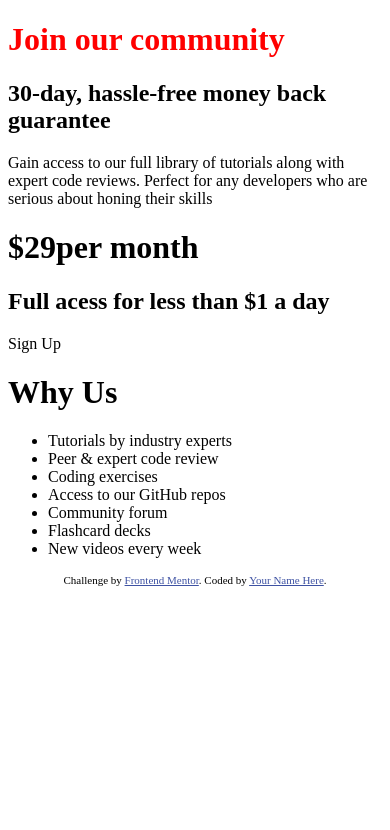
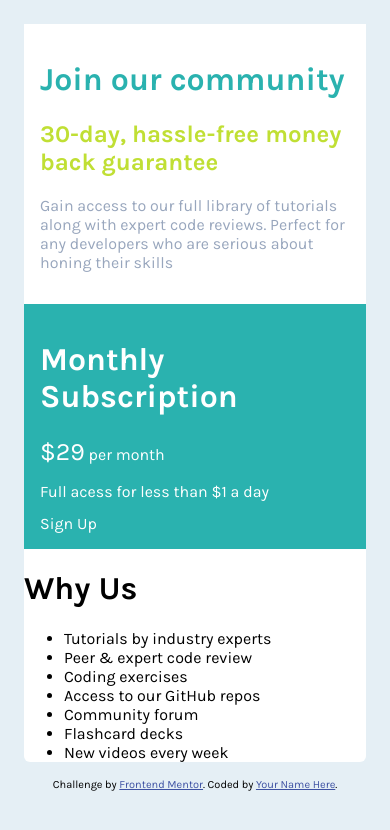
Before and after one commit to mel-tse/single-price-grid-component, a website: page index.html in a window 390 px wide. Drawn offline with Linux system fonts and the light colour scheme.

Commit message:
styled index mobile

```diff
--- a/index.html
+++ b/index.html
@@ -6,6 +6,7 @@
 
   <link rel="icon" type="image/png" sizes="32x32" href="./images/favicon-32x32.png">
   <link rel="stylesheet" href="css/main.css" />
+  <link href="https://fonts.googleapis.com/css?family=Karla:400,700&display=swap" rel="stylesheet">
 
 
   <title>Frontend Mentor | Single Price Grid Component</title>
@@ -17,11 +18,12 @@
   </style>
 </head>
 <body>
+  <div class="container">
     <div class="cta">
       <h1 class="cta__heading">
           Join our community
       </h1>
-    <h2>
+      <h2 class="cta__subheading">
           30-day, hassle-free money back guarantee
       </h2>
       <p>
@@ -29,7 +31,11 @@
       </p>
     </div>
     <div class="subscription">
-    <h1 class="subscription__heading"><span>$29</span>per month</h1>
+      <h1 class="subscription__heading">monthly subscription</h1>
+      <p>
+      <span>$29</span>
+        per month
+      </p>
       <h2>
         Full acess for less than $1 a day
       </h2>
@@ -51,6 +57,7 @@
         <li>New videos every week</li>
       </ul>
     </div>
+  </div>
   <footer>
     <p class="attribution">
       Challenge by <a href="https://www.frontendmentor.io?ref=challenge" target="_blank">Frontend Mentor</a>.
--- a/scss/global.scss
+++ b/scss/global.scss
@@ -0,0 +1,13 @@
+body {
+    font-family: Karla;
+    padding: 1em;
+    background: $gray;
+    p {
+        font-size: $Body;
+    }
+}
+.container {
+    background: white;
+    height: fit-content;
+    border-radius: 6px;
+}
--- a/scss/layout/hero.scss
+++ b/scss/layout/hero.scss
@@ -1,5 +1,13 @@
 .cta {
+    background: white;
+    padding: 1em;
     &__heading {
-        color: $red;
+        color: $aqua;
+    }
+    &__subheading {
+        color: $lime;
+    }
+    p {
+        color: $silver;
     }
 }
--- /dev/null
+++ b/scss/layout/subscription.scss
@@ -0,0 +1,15 @@
+.subscription {
+    background: $aqua;
+    color: white;
+    padding: 1em;
+    &__heading {
+        text-transform: capitalize;
+    }
+    span {
+        font-size: 25px;
+    }
+    h2 {
+        font-size: 16px;
+        font-weight: 400;
+    }
+}
--- a/scss/main.scss
+++ b/scss/main.scss
@@ -3,5 +3,6 @@
 @import '../scss/mixins.scss';
 
 // layout
-@import
+@import '../scss/global.scss';
 @import '../scss/layout/hero.scss';
+@import '../scss/layout/subscription.scss';
```
Also changed, not shown: css/main.css. Lines whose indentation alone changed are shown as unchanged.
